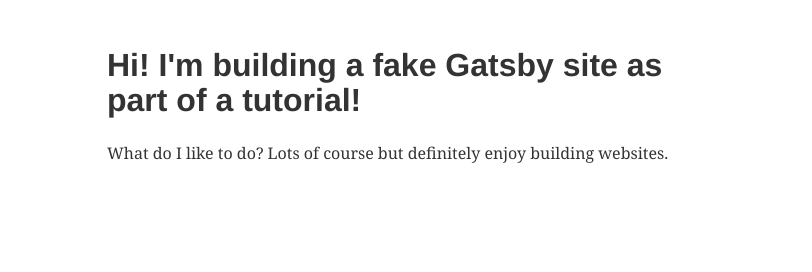
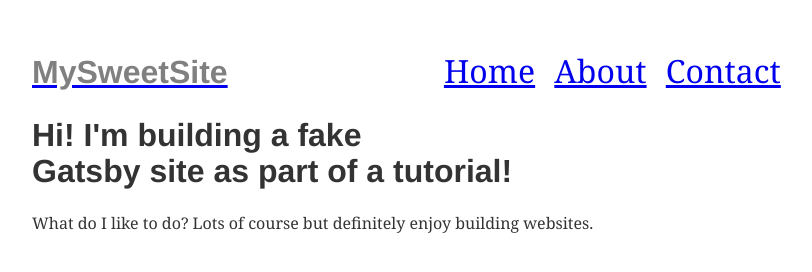
Before and after one commit to nazneen1022/Practice-GatsbyJS, a Gatsby site: page / in a window 1280 px wide. Shown: the whole page, without its empty margins (224-1036 px from the left). Built offline with nearby package versions, Linux system fonts and the light colour scheme; Gatsby itself is replaced by a stand-in of ours.

Commit message:
adding links to the header layout

```diff
--- a/src/components/layout.js
+++ b/src/components/layout.js
@@ -1,8 +1,27 @@
 import React from "react"
+import { Link } from "gatsby"
+
+const ListLink = props => (
+  <li style={{ display: `inline-block`, marginRight: `1.2rem` }}>
+    <Link to={props.to}>{props.children}</Link>
+  </li>
+)
 
 export default function Layout({ children }) {
   return (
-    <div style={{ margin: `3rem auto`, maxWidth: 650, padding: `0 1rem` }}>
+    <div style={{ margin: `3rem auto`, maxWidth: 800, padding: `0 1rem` }}>
+      <header style={{ fontSize: `2rem`, marginBottom: `1.5rem` }}>
+        <Link to="/" style={{ textShadow: `none`, backgroundImage: `none` }}>
+          <h3 style={{ display: `inline`, color: "gray", fontSize: `2rem` }}>
+            MySweetSite
+          </h3>
+        </Link>
+        <ul style={{ listStyle: `none`, float: `right` }}>
+          <ListLink to="/">Home</ListLink>
+          <ListLink to="/about/">About</ListLink>
+          <ListLink to="/contact/">Contact</ListLink>
+        </ul>
+      </header>
       {children}
     </div>
   )
```
